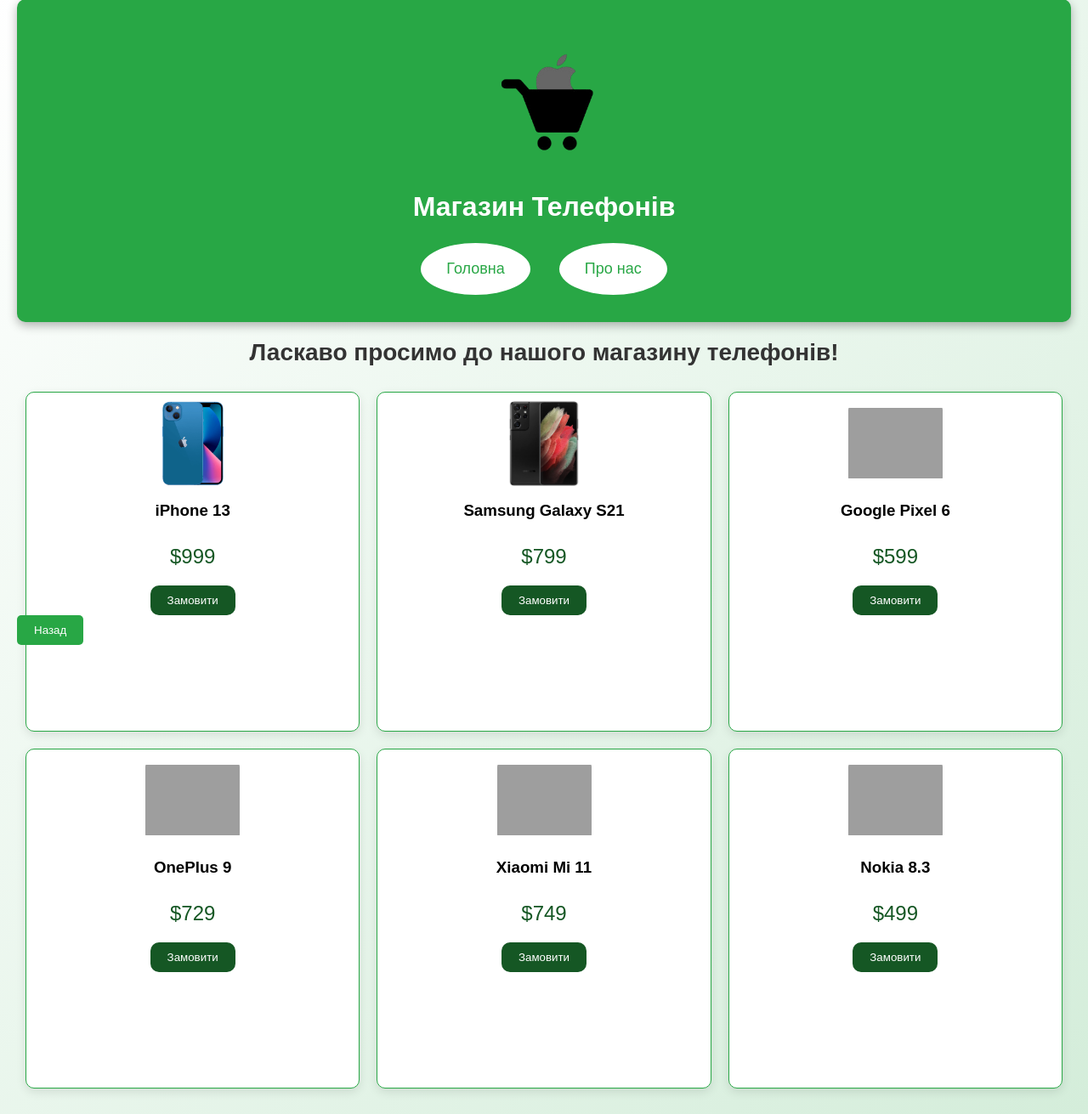
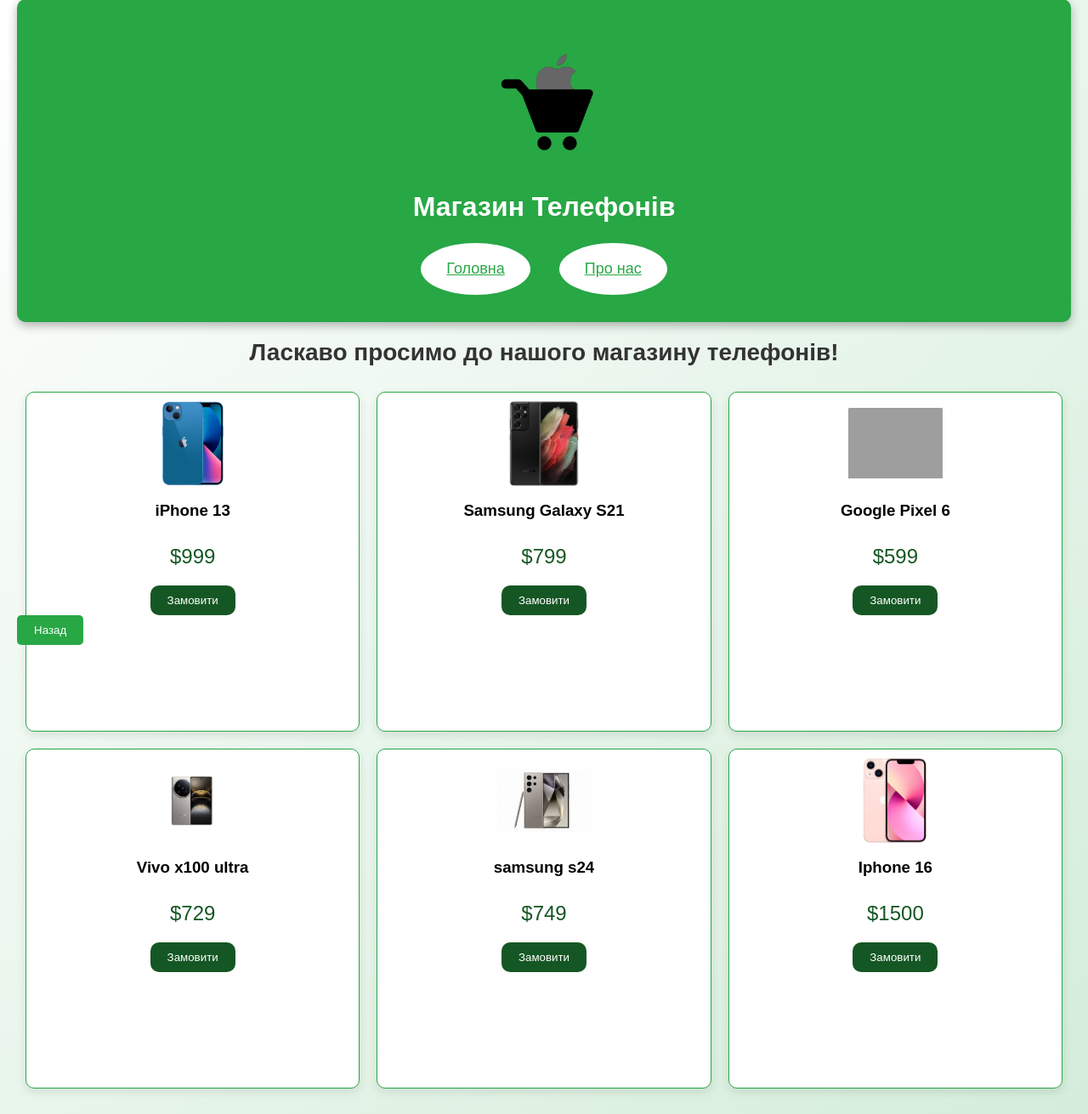
Before and after one commit to glebgaleb/Shop_telefon, a Flask app: page / in a window 1280 px wide. Shown: the part 21-1332 px from the top of the page at 85% size. Run offline with Flask 3, Linux system fonts and the light colour scheme; grey boxes are pictures that could not be loaded.

Commit message:
papa ne bey

```diff
--- a/templates/about.html
+++ b/templates/about.html
@@ -59,7 +59,7 @@
         <p>Дякуємо, що обрали "Магазин Телефонів". Ми раді стати частиною вашого технологічного світу!</p>
     </div>
 
-    <a href="index.html" class="back-button">Повернутися назад</a> <!-- Кнопка для повернення на главную страницу -->
+    <a href="{{ url_for('index') }}" class="back-button">Повернутися назад</a> <!-- Кнопка для повернення на главную страницу -->
 
 </body>
 </html>
--- a/templates/index.html
+++ b/templates/index.html
@@ -5,8 +5,6 @@
     <meta name="viewport" content="width=device-width, initial-scale=1.0">
     <title>Магазин Телефонів</title>
     <link rel="stylesheet" href="{{url_for('static', filename='styles/style.css')}}">
-    <script>function about(){window.location.href="{{url_for('about')}}";}</script>
-    <script>function home1(){window.location.href="{{url_for('home')}}";}</script>
 </head>
 <body>
     <header>
@@ -15,8 +13,8 @@
             <h1 class="logo-text">Магазин Телефонів</h1>
         </div>
         <nav class="navbar">
-            <button onclick="home1()" class="nav-button">Головна</button>
-            <button onclick="about()" class="nav-button">Про нас</button>
+            <a href="{{ url_for('index') }}" class="nav-button">Головна</a>
+            <a href="{{ url_for('about') }}" class="nav-button">Про нас</a>
         </nav>
     </header>
 
@@ -45,21 +43,21 @@
                 <button class="order-button" onclick="navigateTo('order')">Замовити</button>
             </div>
             <div class="product-card" onmouseover="this.classList.add('hover-effect')" onmouseout="this.classList.remove('hover-effect')">
-                <img src="oneplus.jpg" alt="OnePlus 9" class="product-image">
-                <h3>OnePlus 9</h3>
+                <img src="vivo.jpg" alt="Vivo x100 ultra" class="product-image">
+                <h3>Vivo x100 ultra</h3>
                 <p class="price">$729</p>
                 <button class="order-button" onclick="navigateTo('order')">Замовити</button>
             </div>
             <div class="product-card" onmouseover="this.classList.add('hover-effect')" onmouseout="this.classList.remove('hover-effect')">
-                <img src="xiaomi.jpg" alt="Xiaomi Mi 11" class="product-image">
-                <h3>Xiaomi Mi 11</h3>
+                <img src="samsungs24.jpg" alt="samsung s24" class="product-image">
+                <h3>samsung s24</h3>
                 <p class="price">$749</p>
                 <button class="order-button" onclick="navigateTo('order')">Замовити</button>
             </div>
             <div class="product-card" onmouseover="this.classList.add('hover-effect')" onmouseout="this.classList.remove('hover-effect')">
-                <img src="nokia.jpg" alt="Nokia 8.3" class="product-image">
-                <h3>Nokia 8.3</h3>
-                <p class="price">$499</p>
+                <img src="iphone.webp" alt="Iphone 16" class="product-image">
+                <h3>Iphone 16</h3>
+                <p class="price">$1500</p>
                 <button class="order-button" onclick="navigateTo('order')">Замовити</button>
             </div>
         </section>
--- a/templates/order.html
+++ b/templates/order.html
@@ -13,8 +13,8 @@
             <h1 class="logo-text">Магазин Телефонів</h1>
         </div>
         <nav class="navbar">
-            <button onclick="navigateTo('index')" class="nav-button">Головна</button>
-            <button onclick="navigateTo('products')" class="nav-button">Товари</button>
+            <a href="{{ url_for('index') }}" class="nav-button">Головна</a>
+            <a href="{{ url_for('about') }}" class="nav-button">Про нас</a>
         </nav>
     </header>
 
--- a/templates/products.html
+++ b/templates/products.html
@@ -13,8 +13,8 @@
             <h1 class="logo-text">Магазин Телефонів</h1>
         </div>
         <nav class="navbar">
-            <button onclick="navigateTo('index')" class="nav-button">Головна</button>
-            <button onclick="navigateTo('about')" class="nav-button">Про нас</button>
+            <a href="{{ url_for('index') }}" class="nav-button">Головна</a>
+            <a href="{{ url_for('about') }}" class="nav-button">Про нас</a>
         </nav>
     </header>
 
@@ -57,7 +57,7 @@
             <div class="product-card" onmouseover="this.classList.add('hover-effect')" onmouseout="this.classList.remove('hover-effect')">
                 <h3>Iphone 16</h3>
                 <img src="iphone16.jpg" alt="Iphone 16" class="product-image">
-                <p class="price">$499</p>
+                <p class="price">$1500</p>
                 <button class="order-button" onclick="navigateTo('order')">Замовити</button>
             </div>
         </section>
```
Also changed, not shown: sql.py (+14 -12 lines), static/img/google.webp (added), static/img/samsungs24.jpg (added), static/img/vivo.jpg (added), 1 other file.
